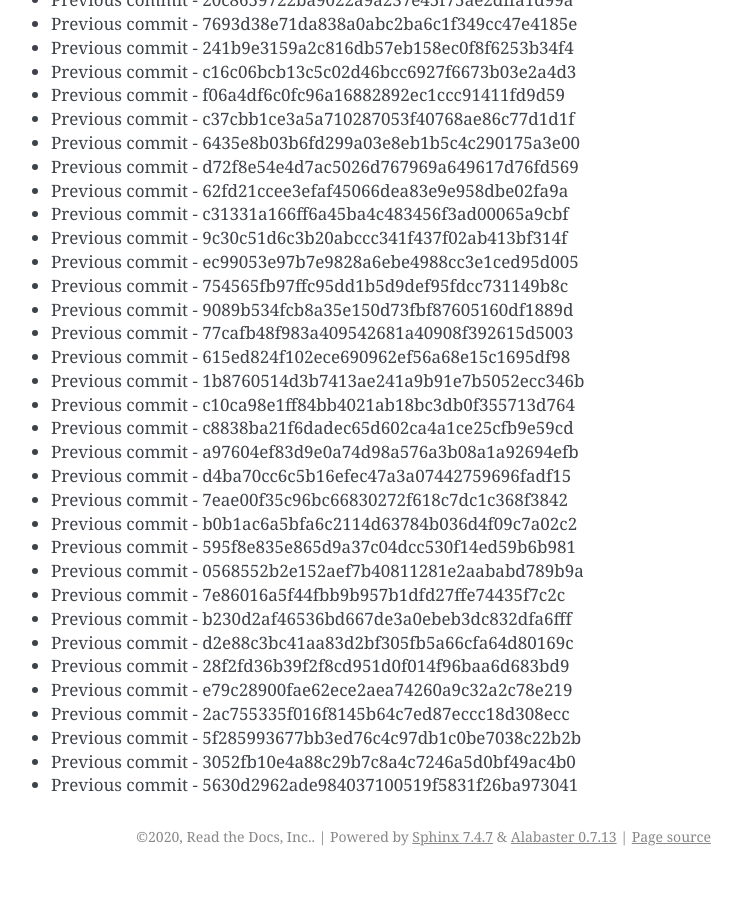
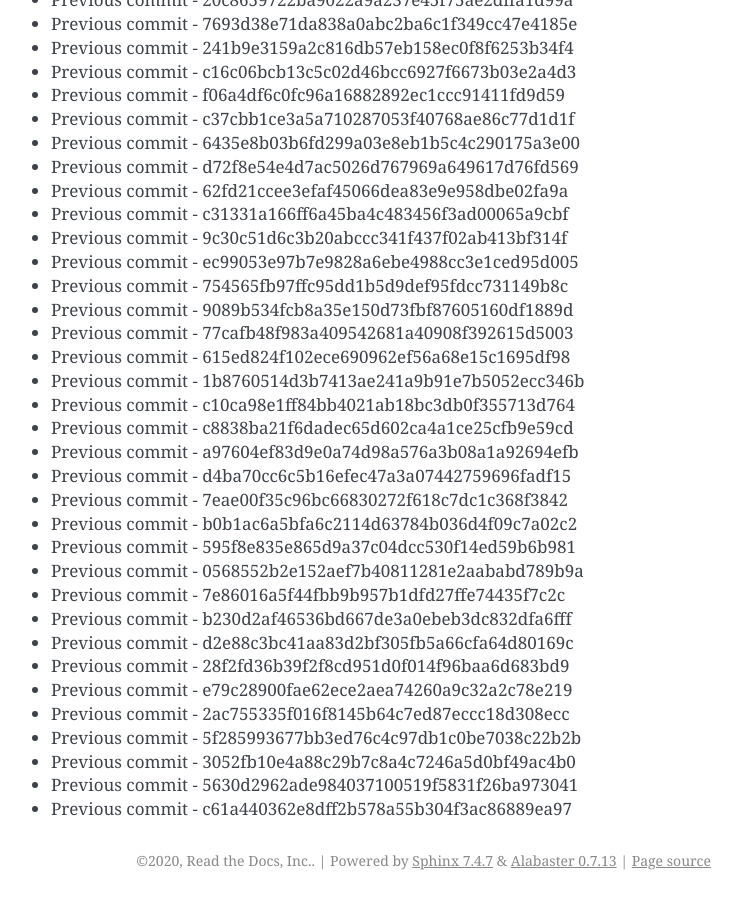
Before and after one commit to readthedocs/rtd-git-stresstest, a Sphinx documentation site: the page built from docs/updates.rst, in a window 1280 px wide and 900 px high, scrolled down 96533 px. Shown: the whole window, without its empty margins (399-1141 px from the left). Built offline with Sphinx 7.4.7, drawn with Linux system fonts in a browser that asks for light colours; before the commit the page ends 97409 px from its top, so only the background shows below that.

Commit message:
Generating commit from previous: c61a440362e8dff2b578a55b304f3ac86889ea97

```diff
--- a/docs/updates.rst
+++ b/docs/updates.rst
@@ -4088,3 +4088,4 @@ It can be tested for any performance characteristics.
 * Previous commit - 5f285993677bb3ed76c4c97db1c0be7038c22b2b
 * Previous commit - 3052fb10e4a88c29b7c8a4c7246a5d0bf49ac4b0
 * Previous commit - 5630d2962ade984037100519f5831f26ba973041
+* Previous commit - c61a440362e8dff2b578a55b304f3ac86889ea97
```
